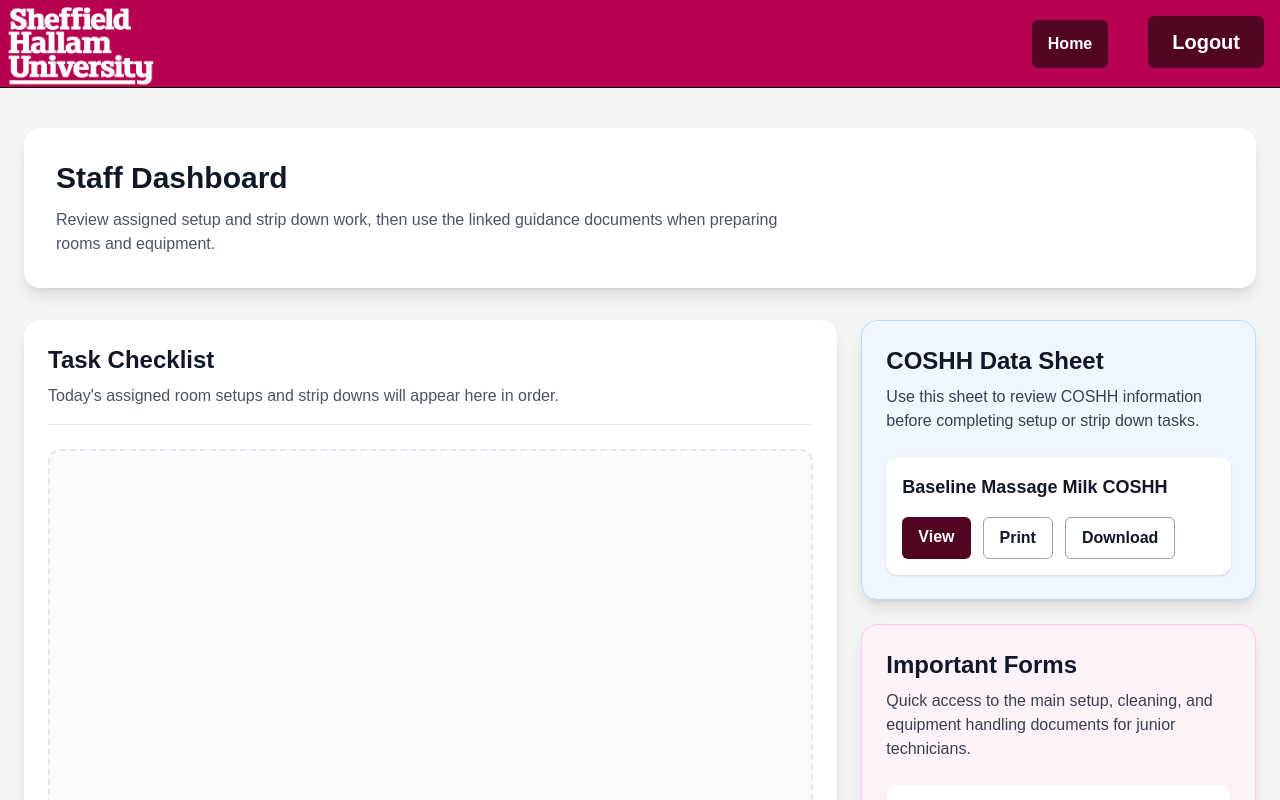
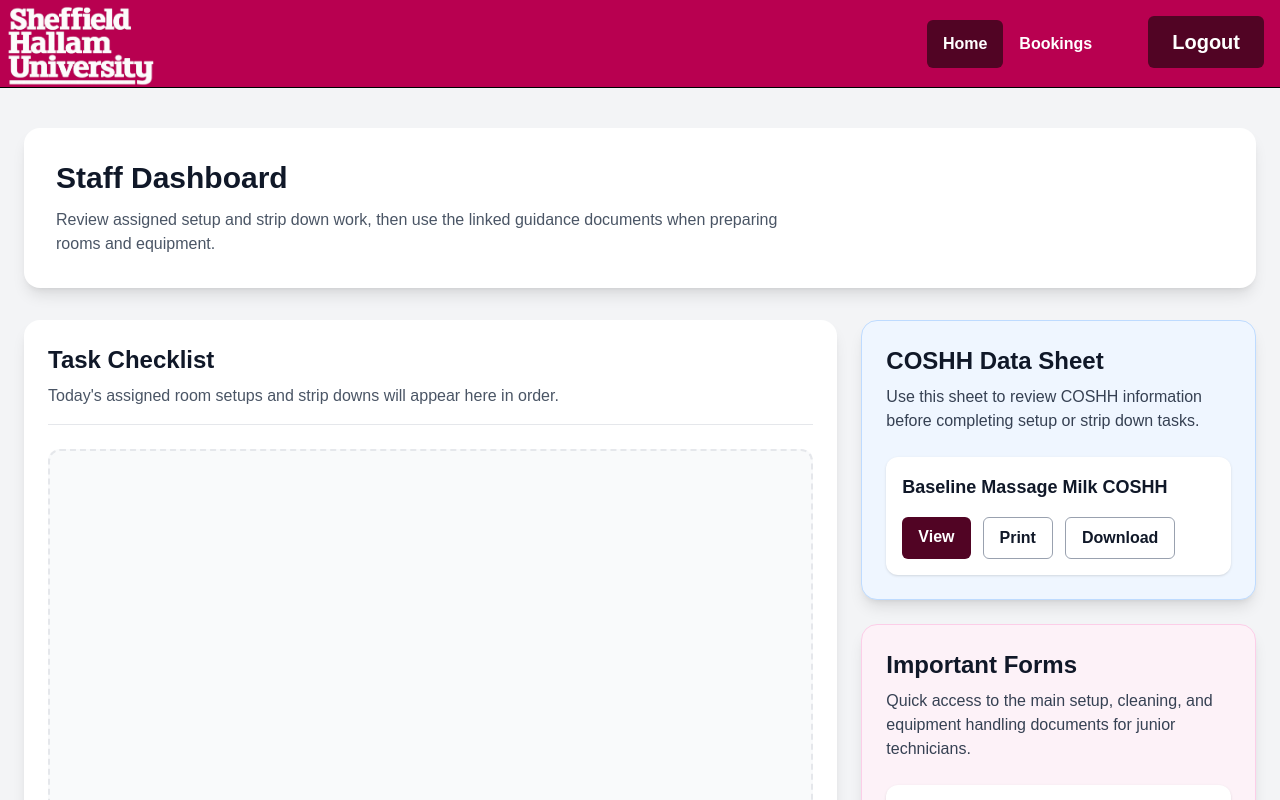
Before and after one commit to mocanul/health-catalogue-TORS-3, a Next.js app: page /dashboard/staff in a window 1280 px wide. Shown: the top 800 px of the page. Built offline with nearby package versions, Linux system fonts and the light colour scheme.

Commit message:
Minor fixes from merge
Links not added to page + bg colour of initial landing page

```diff
--- a/src/app/dashboard/staff/page.tsx
+++ b/src/app/dashboard/staff/page.tsx
@@ -60,7 +60,8 @@ export default function StaffDashboard() {
             <Navbar
                 showLogout={true}
                 links={[
-                    { href: "/dashboard/staff", label: "Home", primary: true },
+                    {href: "/dashboard/staff", label: "Home", primary: true},
+                    {href: "/dashboard/bookings/staff", label: "Bookings"}
                 ]}
             />
 
--- a/src/app/page.tsx
+++ b/src/app/page.tsx
@@ -11,8 +11,8 @@ export default function Home() {
         { href: "/login", label: "Login", primary: true }
       ]} />
 
-      <main className="flex-1 flex flex-col items-center justify-center bg-gray-50 px-10 py-8">
-        <div className="max-w-[90%] w-full mx-auto p-12 bg-white flex flex-col items-center justify-center text-center">
+      <main className="bg-gray-10 flex-1 flex flex-col items-center justify-center  px-10 py-8">
+        <div className="max-w-[90%] w-full mx-auto p-12 flex flex-col items-center justify-center text-center">
           <Image
             src="/TORS_logo.png"
             width={300}
```
